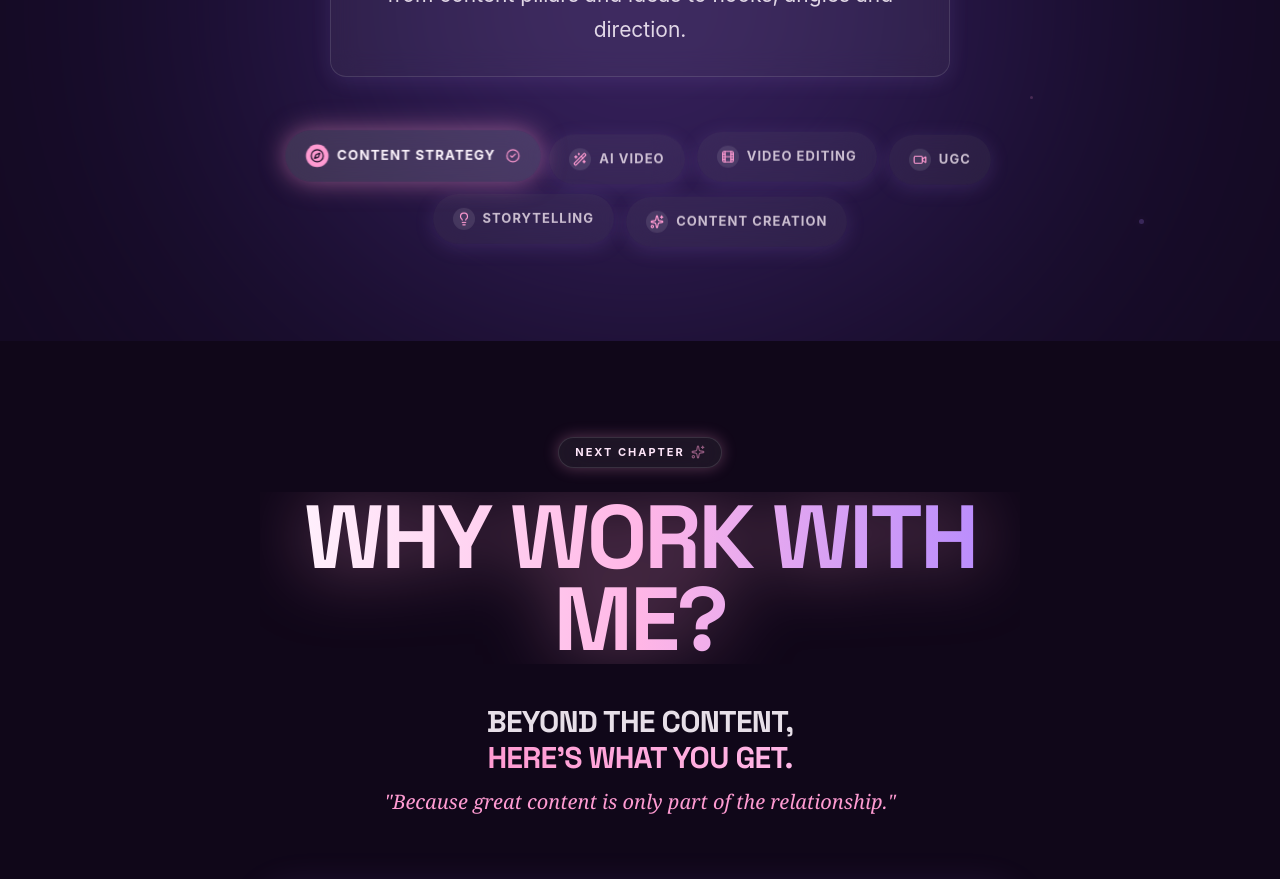
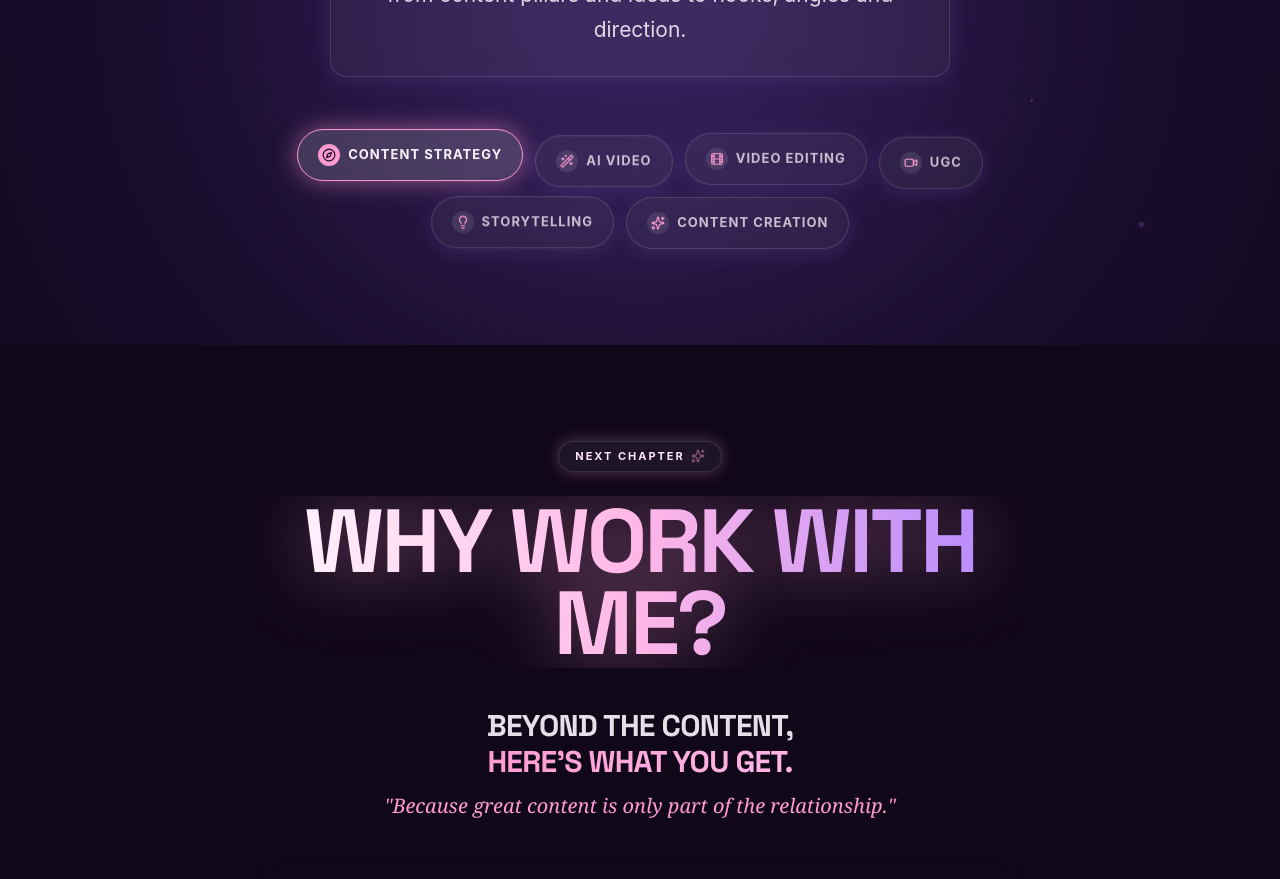
Before and after one commit to evanbose7/ARIIMAKESFILMS, a React (Vite) app: page / in a window 1280 px wide. Shown: the part 6620-7499 px from the top of the page. Built offline with nearby package versions, Linux system fonts and the light colour scheme.

Commit message:
Fix button layout position shifting on click under WHAT SHOULD I POST section by anchoring button dimensions

```diff
--- a/src/components/ToolkitSection.tsx
+++ b/src/components/ToolkitSection.tsx
@@ -1,6 +1,6 @@
 import React, { useState } from 'react';
 import { motion, AnimatePresence } from 'framer-motion';
-import { Sparkles, Play, Wand2, Film, Video, Lightbulb, Compass, CheckCircle2, ArrowRight } from 'lucide-react';
+import { Sparkles, Play, Wand2, Film, Video, Lightbulb, Compass, ArrowRight } from 'lucide-react';
 
 export interface ServiceTool {
   id: string;
@@ -339,28 +339,27 @@ export const ToolkitSection: React.FC = () => {
                   ease: 'easeInOut',
                   delay: idx * 0.2,
                 }}
-                whileHover={{ scale: 1.04 }}
-                whileTap={{ scale: 0.96 }}
+                whileHover={{ scale: 1.03 }}
+                whileTap={{ scale: 0.97 }}
                 onClick={() => setActiveServiceId(s.id)}
                 aria-label={`Select ${s.name}`}
                 className={`
                   px-4 py-3 sm:px-5 sm:py-3.5 rounded-full
-                  backdrop-blur-[16px] transition-all duration-300 cursor-pointer
+                  backdrop-blur-[16px] transition-colors duration-300 cursor-pointer
                   flex items-center gap-2 select-none gpu-layer min-h-[48px]
                   ${
                     isActive
-                      ? 'bg-white/[0.14] border-[#FFB6E6] text-[#FFF7FF] shadow-[0_0_25px_rgba(255,155,210,0.5)] scale-[1.03] z-20'
-                      : 'bg-white/[0.055] border-white/[0.14] text-[#FFF3FC]/75 hover:border-[#FFB6E6] hover:bg-white/[0.10] shadow-[0_4px_20px_rgba(179,136,255,0.15)] z-10'
+                      ? 'bg-white/[0.16] border border-[#FF9BD2] text-[#FFF7FF] shadow-[0_0_25px_rgba(255,155,210,0.5)]'
+                      : 'bg-white/[0.055] border border-white/[0.14] text-[#FFF3FC]/75 hover:border-[#FFB6E6] hover:bg-white/[0.10] shadow-[0_4px_20px_rgba(179,136,255,0.15)]'
                   }
                 `}
               >
-                <div className={`p-1 rounded-full ${isActive ? 'bg-[#FF9BD2] text-[#140A22]' : 'bg-white/10 text-[#FF9BD2]'}`}>
+                <div className={`p-1 rounded-full transition-colors duration-300 ${isActive ? 'bg-[#FF9BD2] text-[#140A22]' : 'bg-white/10 text-[#FF9BD2]'}`}>
                   <Icon className="w-3.5 h-3.5" />
                 </div>
                 <span className="text-[12px] sm:text-[13px] font-bold tracking-[0.08em] uppercase">
                   {s.name}
                 </span>
-                {isActive && <CheckCircle2 className="w-3.5 h-3.5 text-[#FF9BD2] ml-0.5" />}
               </motion.button>
             );
           })}
```
